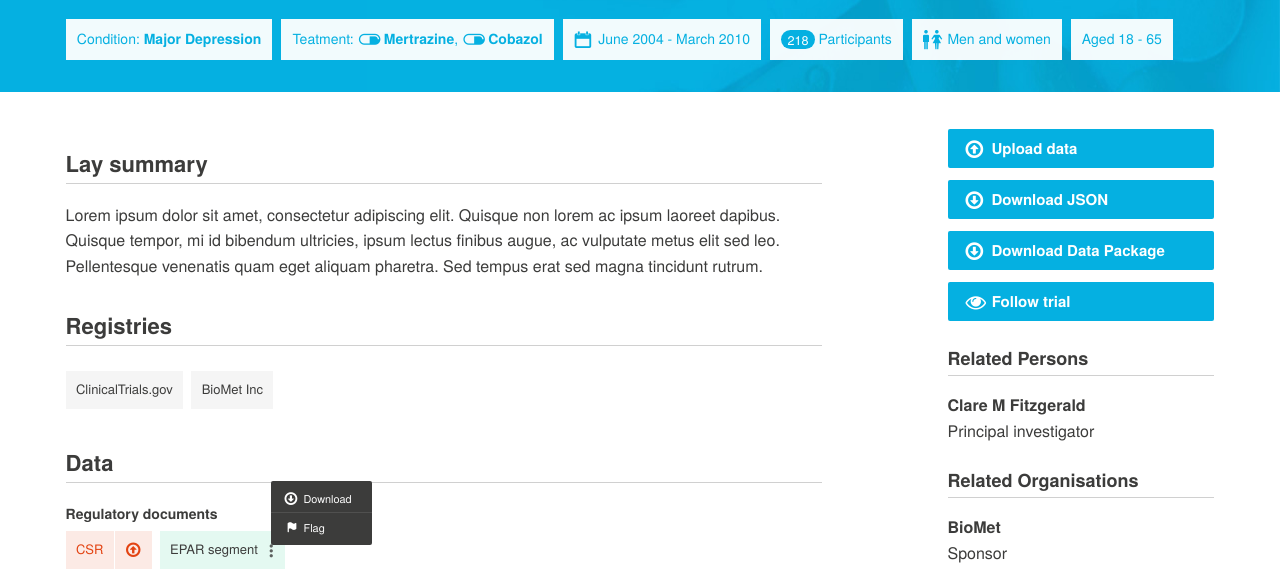
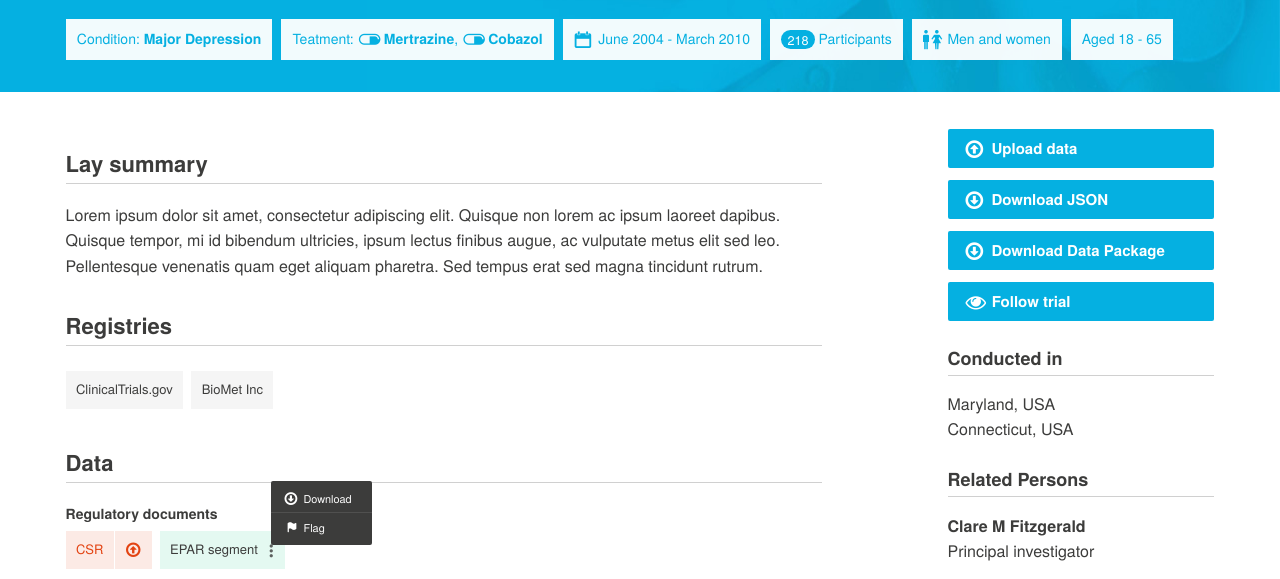
Before and after one commit to opentrials/mockups, a plain HTML site: page trial.html in a window 1280 px wide. Shown: the part 216-795 px from the top of the page. Drawn offline with nearby package versions, Linux system fonts and the light colour scheme; files whose address does not match are found by name.

Commit message:
locations

```diff
--- a/trial.html
+++ b/trial.html
@@ -224,6 +224,16 @@
             </li>
           </ul>
 
+          <h2>Conducted in</h2>
+          <ul>
+            <li>
+              Maryland, USA
+            </li>
+            <li>
+              Connecticut, USA
+            </li>
+          </ul>
+
           <h2>Related Persons</h2>
           <dl>
             <dt>Clare M Fitzgerald</dt>
```
